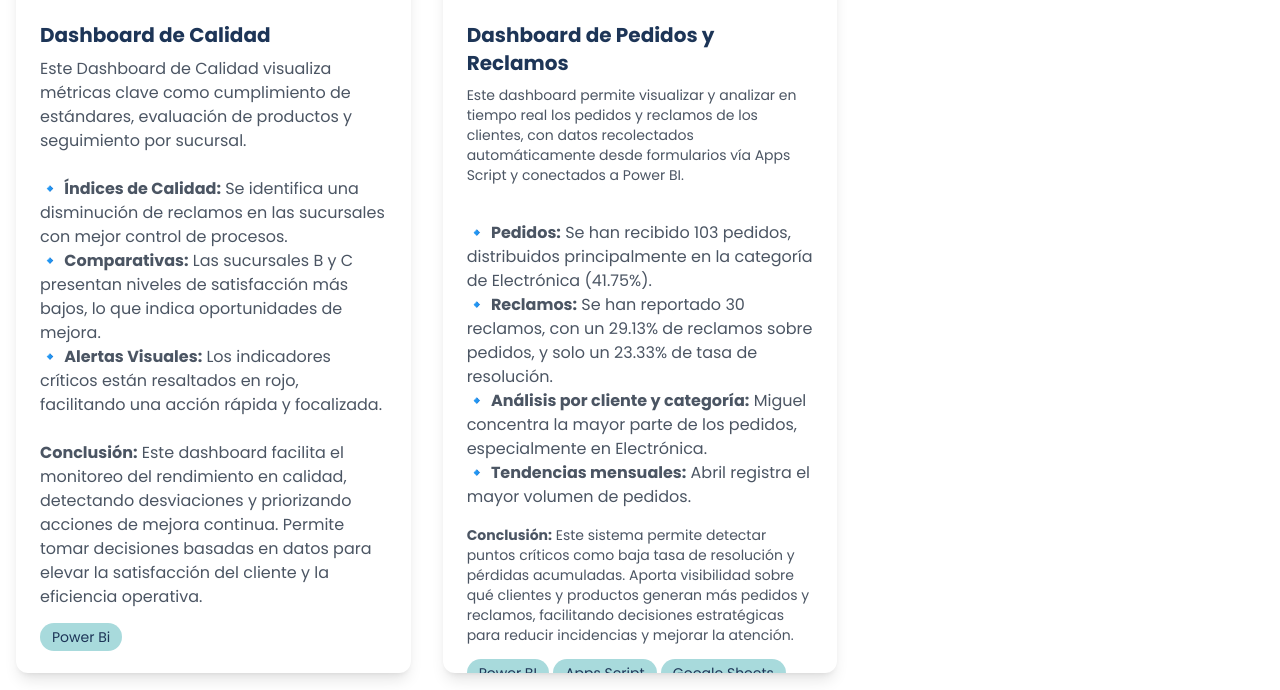
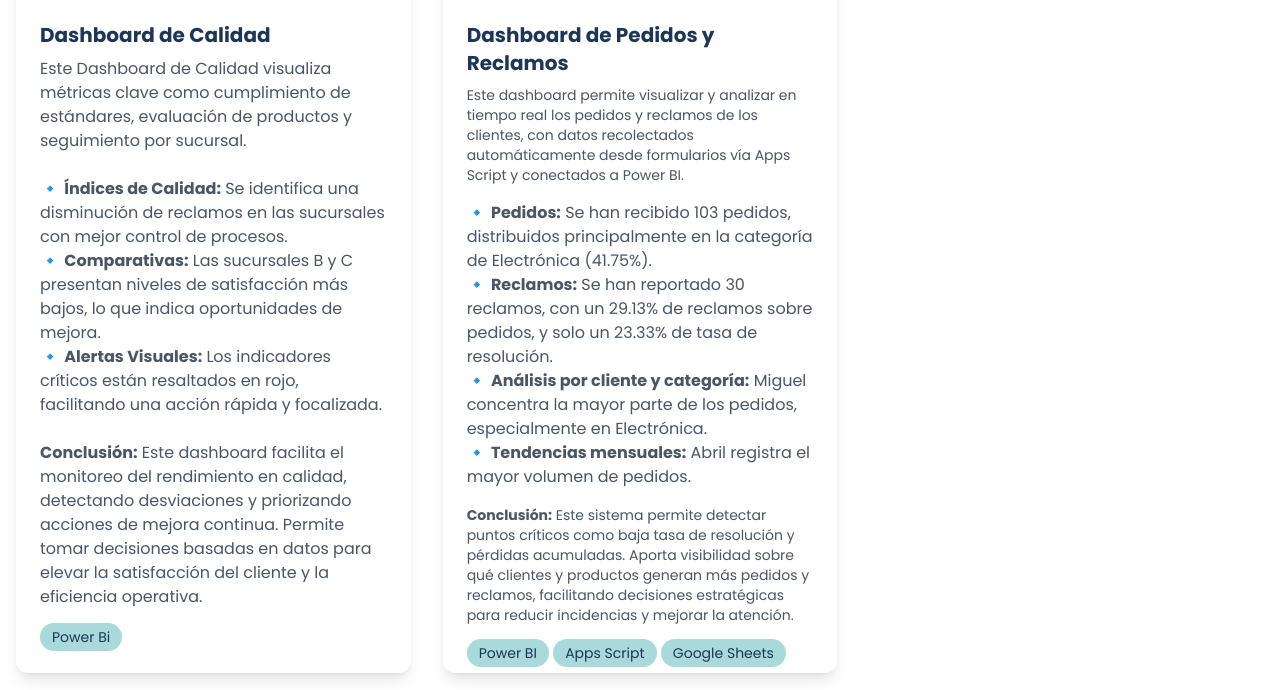
Before and after one commit to susana474/portafoliolujan, a plain HTML site: page index.html in a window 1280 px wide. Shown: the part 4237-4927 px from the top of the page. Drawn offline with nearby package versions, Linux system fonts and the light colour scheme.

Commit message:
tamaño final

```diff
--- a/index.html
+++ b/index.html
@@ -527,7 +527,7 @@ Este dashboard permite detectar sobresaturación en horarios, optimizar la asign
     <div class="p-6">
         <h3 class="text-xl font-bold text-darkblue mb-2">Dashboard de Pedidos y Reclamos</h3>
         <p class="text-gray-600 mb-4 text-sm">
-            Este dashboard permite visualizar y analizar en tiempo real los pedidos y reclamos de los clientes, con datos recolectados automáticamente desde formularios vía Apps Script y conectados a Power BI.<br><br>
+            Este dashboard permite visualizar y analizar en tiempo real los pedidos y reclamos de los clientes, con datos recolectados automáticamente desde formularios vía Apps Script y conectados a Power BI.<br>
         </p>
         <p class="text-gray-600 mb-4">
             🔹 <strong>Pedidos:</strong> Se han recibido 103 pedidos, distribuidos principalmente en la categoría de Electrónica (41.75%).<br>
```
